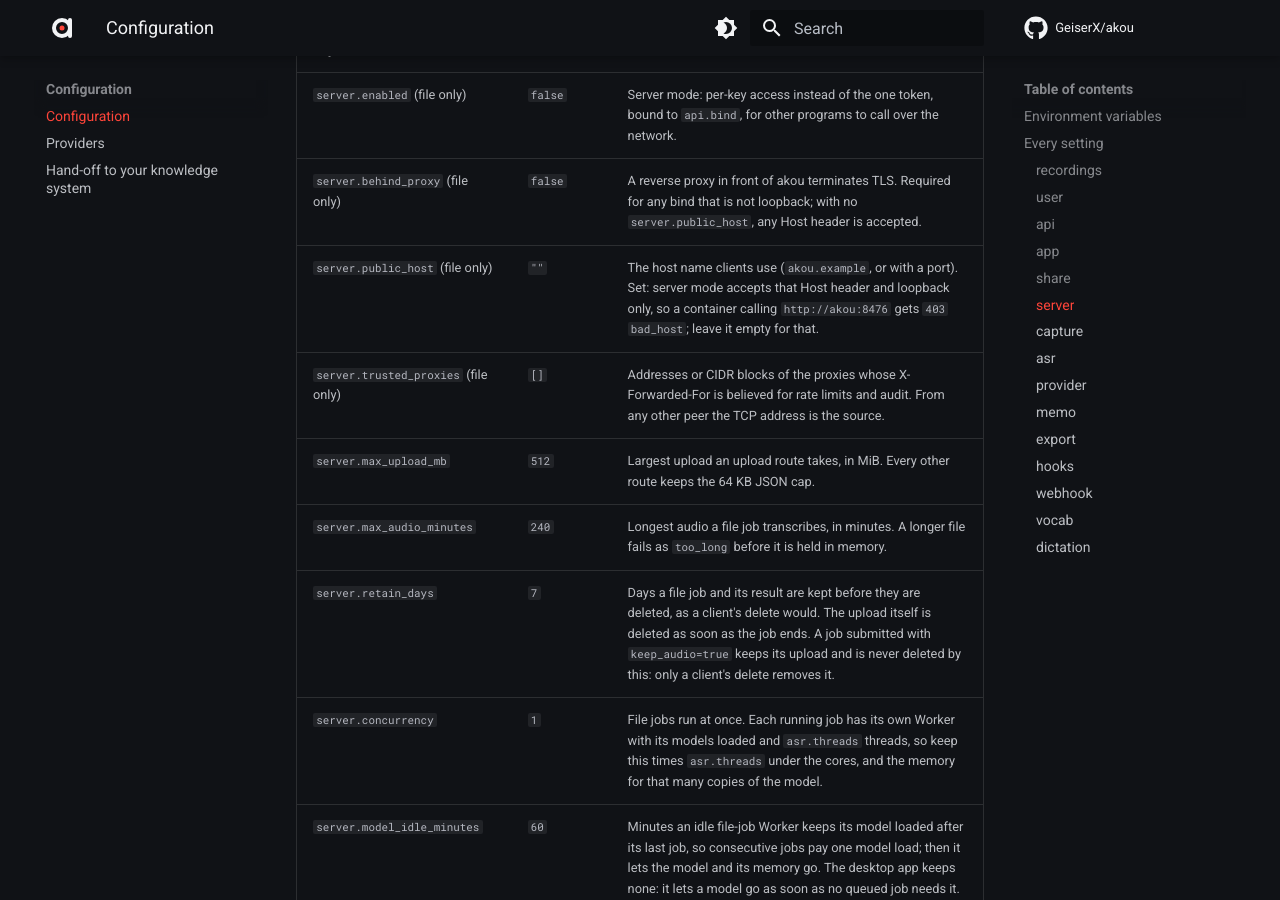
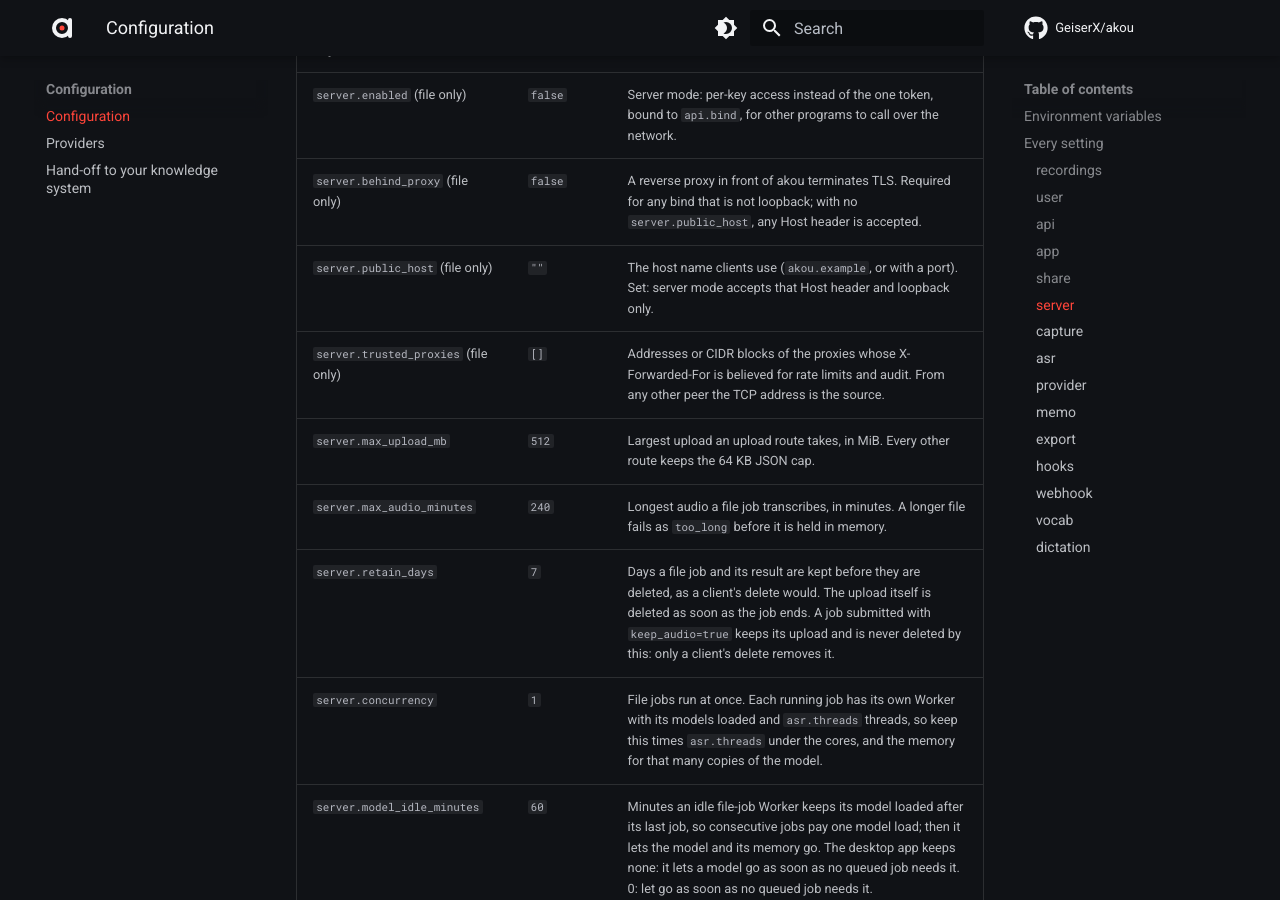
Before and after one commit to GeiserX/akou, an MkDocs documentation site: the page built from docs/configuration.md, in a window 1280 px wide and 900 px high, scrolled down 2938 px. Built offline with MkDocs 1.6.1 and Material for MkDocs 9.7.7, drawn with Linux system fonts in a browser that asks for light colours; comment, search, counter and statistics services are not loaded.

```diff
--- a/docs/configuration.md
+++ b/docs/configuration.md
@@ -73,7 +73,7 @@
 |---|---|---|
 | `server.enabled` (file only) | `false` | Server mode: per-key access instead of the one token, bound to `api.bind`, for other programs to call over the network. |
 | `server.behind_proxy` (file only) | `false` | A reverse proxy in front of akou terminates TLS. Required for any bind that is not loopback; with no `server.public_host`, any Host header is accepted. |
-| `server.public_host` (file only) | `""` | The host name clients use (`akou.example`, or with a port). Set: server mode accepts that Host header and loopback only, so a container calling `http://akou:8476` gets `403 bad_host`; leave it empty for that. |
+| `server.public_host` (file only) | `""` | The host name clients use (`akou.example`, or with a port). Set: server mode accepts that Host header and loopback only. |
 | `server.trusted_proxies` (file only) | `[]` | Addresses or CIDR blocks of the proxies whose X-Forwarded-For is believed for rate limits and audit. From any other peer the TCP address is the source. |
 | `server.max_upload_mb` | `512` | Largest upload an upload route takes, in MiB. Every other route keeps the 64 KB JSON cap. |
 | `server.max_audio_minutes` | `240` | Longest audio a file job transcribes, in minutes. A longer file fails as `too_long` before it is held in memory. |
```
Also changed, not shown: 1 other file.
